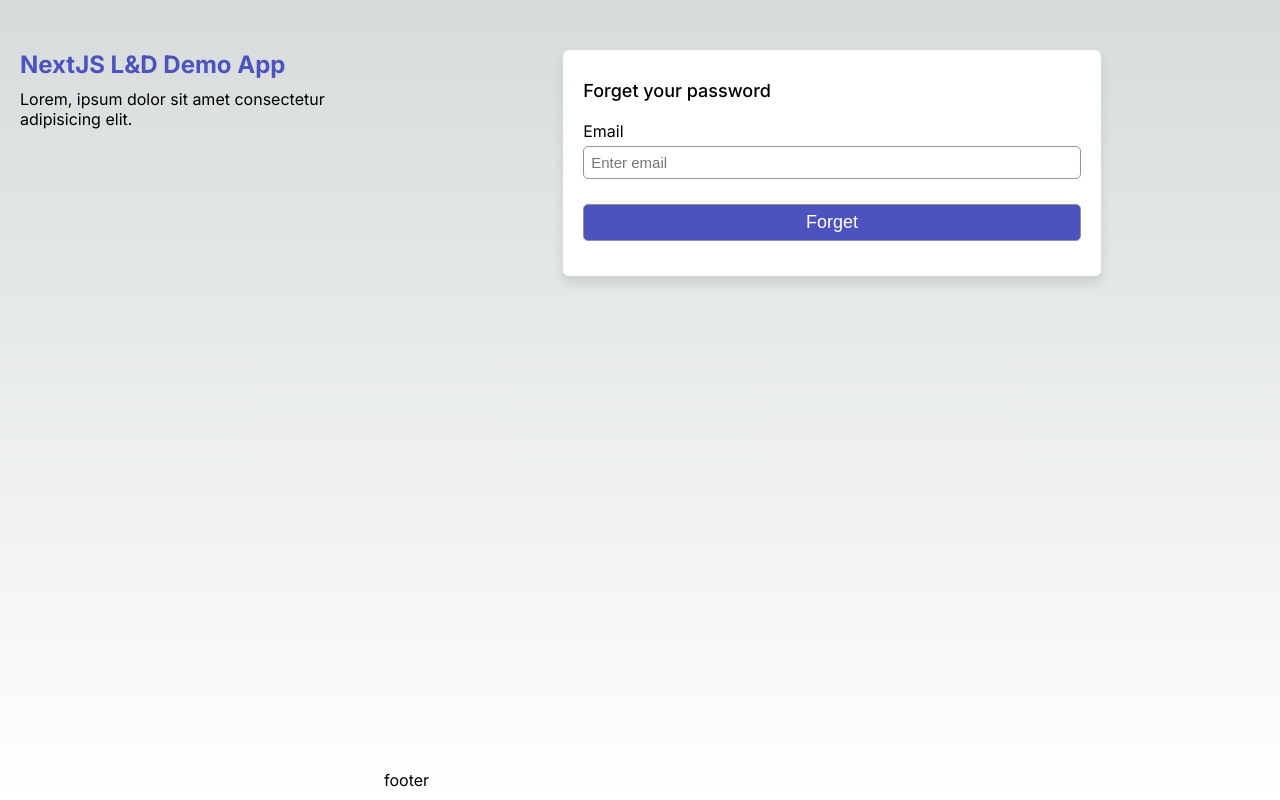
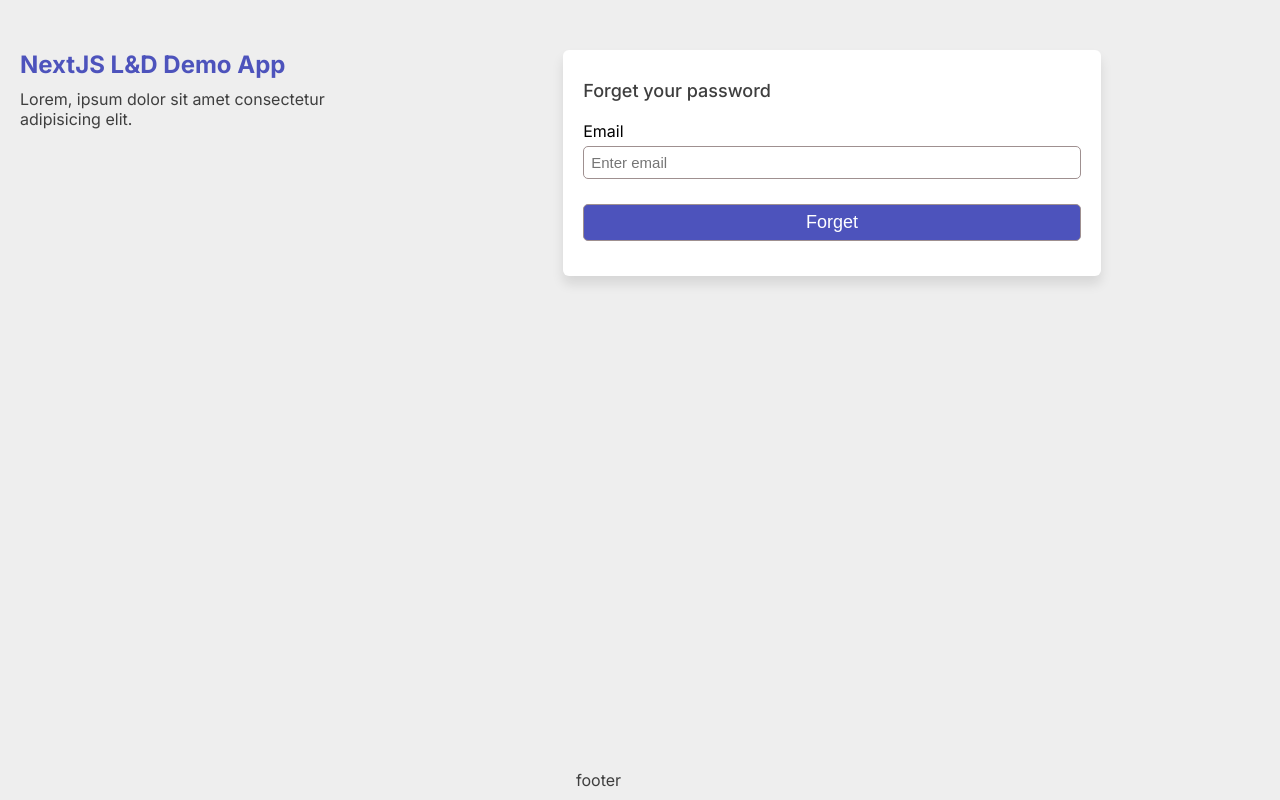
Before and after one commit to syed-neosoft-demos/nextjs-demo-ld, a Next.js app: page /auth/forget in a window 1280 px wide. Built offline with nearby package versions, Linux system fonts and the light colour scheme.

Commit message:
changes in dashboard

```diff
--- a/app/auth/auth.module.css
+++ b/app/auth/auth.module.css
@@ -86,6 +86,6 @@
 .footer {
   position: absolute;
   bottom: 10px;
-  text-align: center;
+  left: 45%;
 }
 /* FOOTER CSS END */
--- a/app/globals.css
+++ b/app/globals.css
@@ -1,40 +1,8 @@
 :root {
-  /* --max-width: 1100px;
-  --border-radius: 12px;
-  --font-mono: ui-monospace, Menlo, Monaco, "Cascadia Mono", "Segoe UI Mono", "Roboto Mono",
-    "Oxygen Mono", "Ubuntu Monospace", "Source Code Pro", "Fira Mono", "Droid Sans Mono",
-    "Courier New", monospace; */
-
-  --foreground-rgb: 0, 0, 0;
-  --background-start-rgb: 214, 219, 220;
-  --background-end-rgb: 255, 255, 255;
-
-  --primary-glow: conic-gradient(
-    from 180deg at 50% 50%,
-    #16abff33 0deg,
-    #0885ff33 55deg,
-    #54d6ff33 120deg,
-    #0071ff33 160deg,
-    transparent 360deg
-  );
-  --secondary-glow: radial-gradient(rgba(255, 255, 255, 1), rgba(255, 255, 255, 0));
-
-  /* --tile-start-rgb: 239, 245, 249;
-  --tile-end-rgb: 228, 232, 233;
-  --tile-border: conic-gradient(
-    #00000080,
-    #00000040,
-    #00000030,
-    #00000020,
-    #00000010,
-    #00000010,
-    #00000080
-  );
-
-  --callout-rgb: 238, 240, 241;
-  --callout-border-rgb: 172, 175, 176;
-  --card-rgb: 180, 185, 188;
-  --card-border-rgb: 131, 134, 135; */
+  --light-gray: #eeeeee;
+  --dark-gray: #3e3e3e;
+  --light-black: #202020;
+  --dark-black: #000000;
 }
 
 * {
@@ -44,9 +12,8 @@
 }
 
 body {
-  color: rgb(var(--foreground-rgb));
-  background: linear-gradient(to bottom, transparent, rgb(var(--background-end-rgb)))
-    rgb(var(--background-start-rgb));
+  color: var(--dark-gray);
+  background-color: var(--light-gray);
 }
 
 a {
--- /dev/null
+++ b/app/panel/add-user/page.tsx
@@ -0,0 +1,5 @@
+const page = () => {
+  return <div>page</div>;
+};
+
+export default page;
--- /dev/null
+++ b/app/panel/list-user/page.tsx
@@ -0,0 +1,5 @@
+const page = () => {
+  return <div>page</div>;
+};
+
+export default page;
```
Also changed, not shown: app/not-found.tsx (added, +16 -0 lines), app/panel/dashboard/page.tsx (added, +9 -0 lines), app/panel/layout.tsx (added, +19 -0 lines), app/panel/not-found.tsx (added, +11 -0 lines), app/panel/panel.module.css (added).
